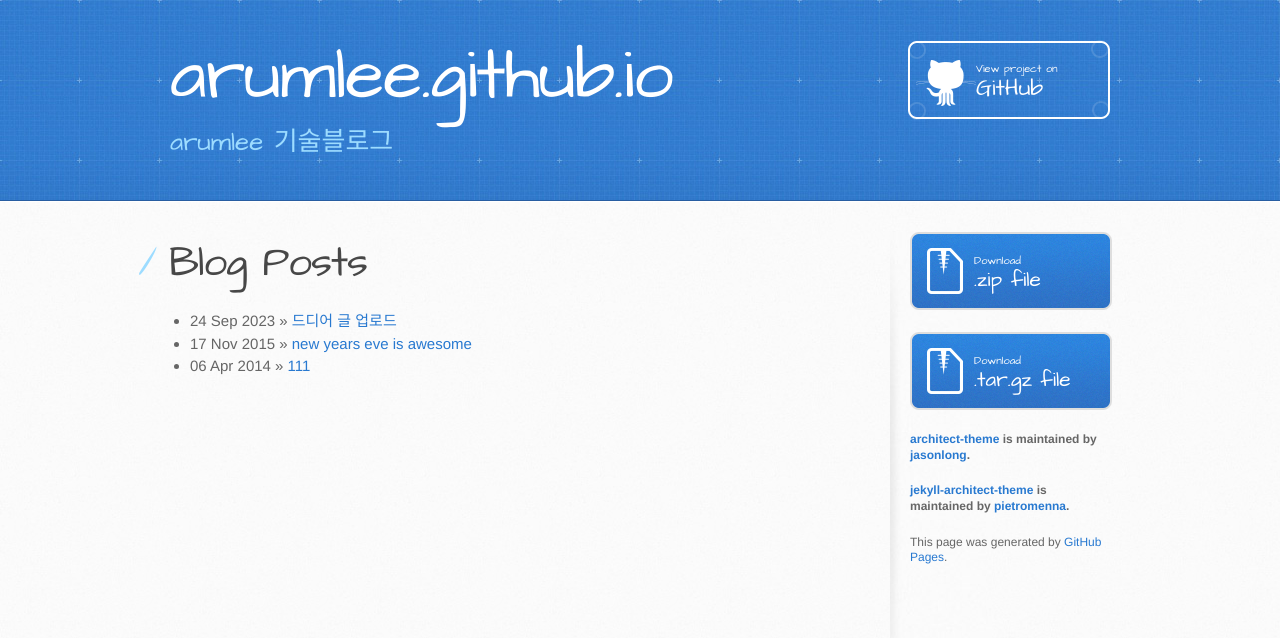
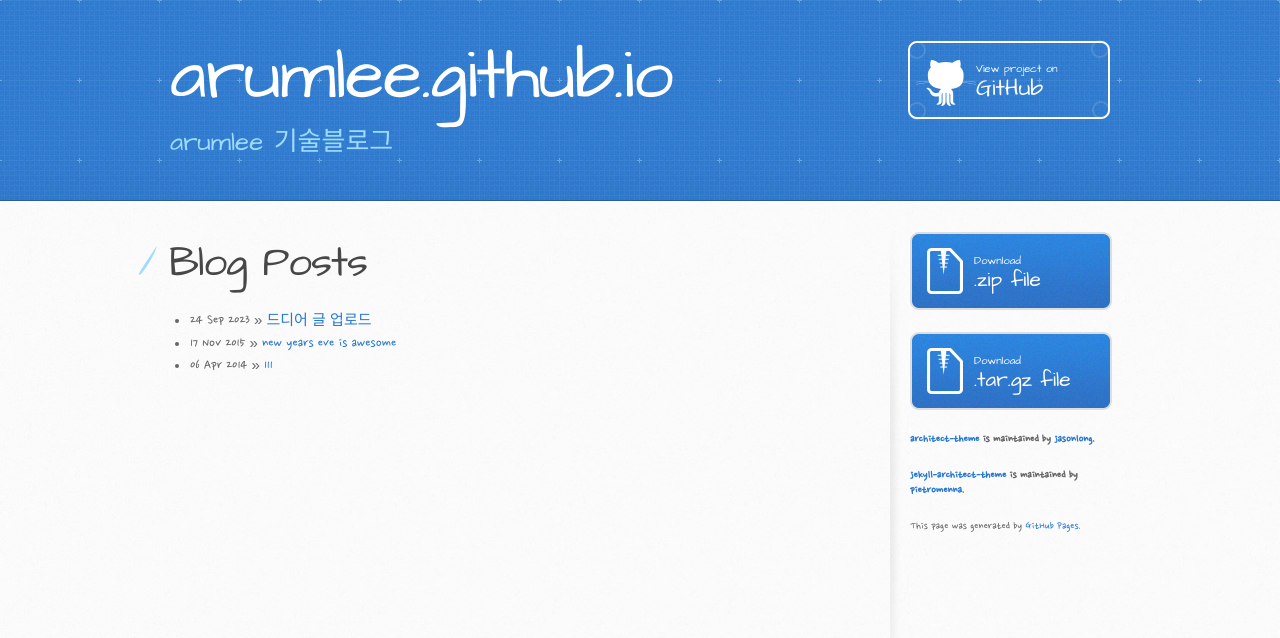
Before and after one commit to arumlee/arumlee.github.io, a Jekyll site: the page built from index.html, in a window 1280 px wide. Shown: the top 638 px of the page. Built offline with Jekyll 4.4.1, drawn with Linux system fonts in a browser that asks for light colours.

Commit message:
Change fonts

```diff
--- a/stylesheets/stylesheet.css
+++ b/stylesheets/stylesheet.css
@@ -5,6 +5,8 @@
  * 2. Prevent iOS text size adjust after orientation change, without disabling
  *    user zoom.
  */
+
+  @import url('https://fonts.googleapis.com/css2?family=Nanum+Pen+Script&display=swap');
 
 html {
   font-family: sans-serif; /* 1 */
@@ -428,7 +430,7 @@ th {
 
 /* LAYOUT STYLES */
 body {
-  font-family: 'Helvetica Neue', Helvetica, Arial, serif;
+  font-family:  'Nanum Pen Script', cursive, 'Helvetica Neue', Helvetica, Arial, serif;
   font-size: 15px;
   font-weight: 400;
   line-height: 1.5;
```
